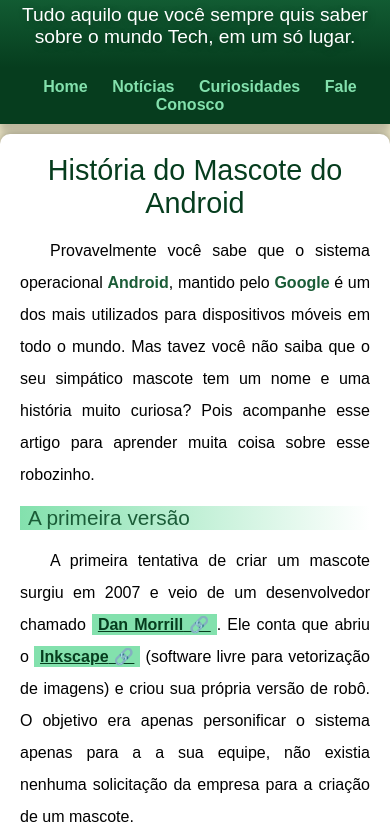
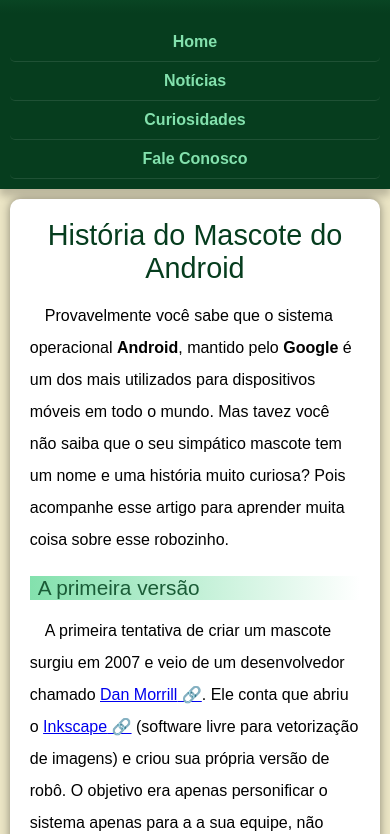
Before and after one commit to julianadiotto/site-android, a plain HTML site: page index.html in a window 390 px wide. Shown: the part 170-1004 px from the top of the page. Drawn offline with Linux system fonts and the light colour scheme; files whose address does not match are found by name.

Commit message:
Update style.css
Acréscimo de responsividade.

```diff
--- a/estilo/style.css
+++ b/estilo/style.css
@@ -8,7 +8,7 @@
     font-weight: normal;
 }
 
-:root{
+:root {
     --cor0: #ebe5c5;
     --cor1: #83e1ad;
     --cor2: #3ddc84;
@@ -24,6 +24,7 @@
 * {
     margin: 0px;
     padding: 0px;
+    box-sizing: border-box;
 }
 
 html {
@@ -44,6 +45,7 @@
     min-height: 150px;
     text-align: center;
     padding-top: 40px;
+    padding-bottom: 20px;
 }
 
 header > h1 {
@@ -51,35 +53,34 @@
     font-family: var(--fonte-destaque);
     font-size: 3em;
     margin-bottom: 20px;
-    text-shadow: 2px 2px 8px rgba(0, 0, 0, 0.260);
+    text-shadow: 2px 2px 8px rgba(0, 0, 0, 0.26);
     font-weight: normal;
 }
 
 header > p {
     font-family: var(--fonte-padrao);
-    font-size:1.2em;
+    font-size: 1.2em;
     color: white;
-    max-width:600;
-    padding-right: 10px;
-    padding-left: 10px;
+    max-width: 600px;
+    padding: 0 10px 20px 10px;
     margin: auto;
-    padding-bottom: 20px;
-    text-shadow: 2px 2px 8px rgba(0, 0, 0, 0.320);
-
+    text-shadow: 2px 2px 8px rgba(0, 0, 0, 0.32);
 }
 
-nav{
+nav {
     background-color: var(--cor5);
     padding: 10px;
     box-shadow: 0px 7px 7px rgba(0, 0, 0, 0.195);
     text-align: center;
 }
-nav > a{
+
+nav > a {
     color: var(--cor1);
     padding: 10px;
     border-radius: 5px;
     text-decoration: none;
     font-weight: bold;
+    transition: 0.3s;
 }
 
 nav > a:hover {
@@ -93,9 +94,8 @@
     margin: 10px auto;
     padding: 20px;
     background-color: white;
-    box-shadow: 0cqb 0px 10px rgba(0, 0, 0, 0.418);
+    box-shadow: 0px 0px 10px rgba(0, 0, 0, 0.418);
     border-radius: 10px;
-
 }
 
 main h1 {
@@ -107,12 +107,13 @@
 }
 
 main h2 {
-    font-family:var(--fonte-android);
+    font-family: var(--fonte-android);
     color: var(--cor4);
     font-size: 1.3em;
     background-image: linear-gradient(to right, var(--cor1), transparent);
     text-indent: 8px;
     font-weight: normal;
+    margin-top: 20px;
 }
 
 main p {
@@ -123,23 +124,12 @@
     line-height: 2em;
 }
 
-main strong {
-    color: var(--cor4);
-    font-weight: bold;
+main img {
+    width: 100%;
+    border-radius: 5px;
 }
 
-main a {
-    font-weight: bold;
-    color: var(--cor5);
-    background-color: var(--cor1);
-    padding: 2px 6px;
-}
-
-main img {
-    width: 100%;
-}
-
-main img.pequena{
+main img.pequena {
     max-width: 350px;
     display: block;
     margin: auto;
@@ -149,31 +139,32 @@
     background-color: var(--cor5);
     margin: 0px -20px 30px -20px;
     padding: 20px;
-    padding-bottom: 57%;
     position: relative;
+    padding-bottom: 56.25%;
+    height: 0;
 }
 
-div.video > iframe{
+div.video > iframe {
     position: absolute;
     top: 5%;
     left: 5%;
     width: 90%;
     height: 90%;
-
 }
 
 aside {
     background-color: var(--cor1);
     padding: 10px;
     border-radius: 10px;
-    box-shadow: 3px 3px 8px rgba(0, 0, 0, 0.274)
+    box-shadow: 3px 3px 8px rgba(0, 0, 0, 0.274);
+    margin-top: 20px;
 }
 
-aside h3{
+aside h3 {
     background-color: var(--cor4);
     color: white;
     padding: 10px;
-    margin:  -10px -10px 0px -10px;
+    margin: -10px -10px 10px -10px;
     border-radius: 10px 10px 0px 0px;
 }
 
@@ -188,7 +179,8 @@
     color: white;
     text-align: center;
     font-size: 0.8em;
-    padding: 5px;
+    padding: 10px;
+    margin-top: 20px;
 }
 
 footer a {
@@ -197,7 +189,40 @@
     text-decoration: none;
 }
 
-footer a:hover {
-    text-decoration: underline;
-    color: var(--cor1);
+/* ============================================================
+   MEDIA QUERIES (RESPONSIVIDADE)
+   ============================================================ */
+
+/* Para tablets e celulares */
+@media screen and (max-width: 800px) {
+    main {
+        width: 95%;
+    }
+
+    aside ul {
+        columns: 1;
+    }
 }
+
+/* Para celulares pequenos */
+@media screen and (max-width: 480px) {
+    header > h1 {
+        font-size: 2em;
+    }
+
+    nav {
+        display: flex;
+        flex-direction: column; /* Menu vira uma lista vertical */
+        align-items: center;
+    }
+
+    nav > a {
+        width: 100%;
+        border-bottom: 1px solid rgba(255, 255, 255, 0.1);
+    }
+
+    main p {
+        text-indent: 15px; /* Recuo menor no mobile */
+        text-align: left;
+    }
+}
```
